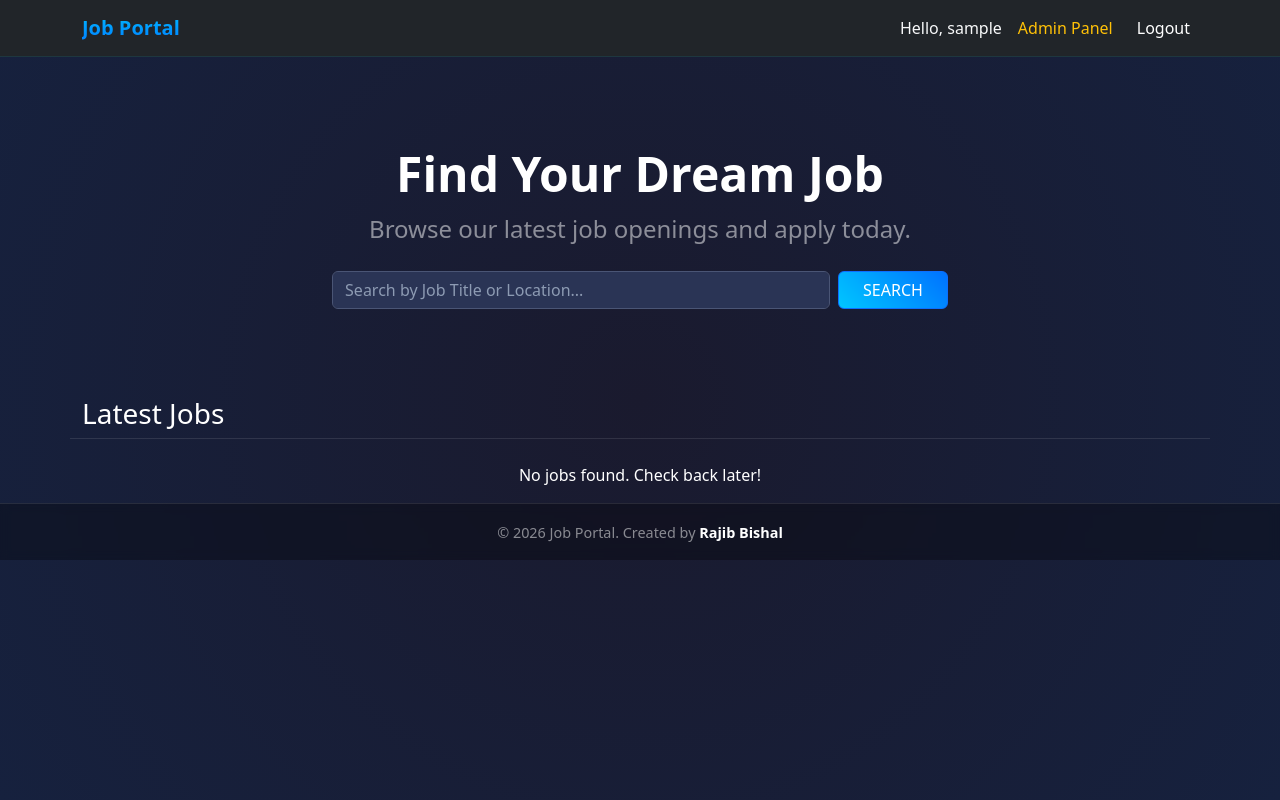
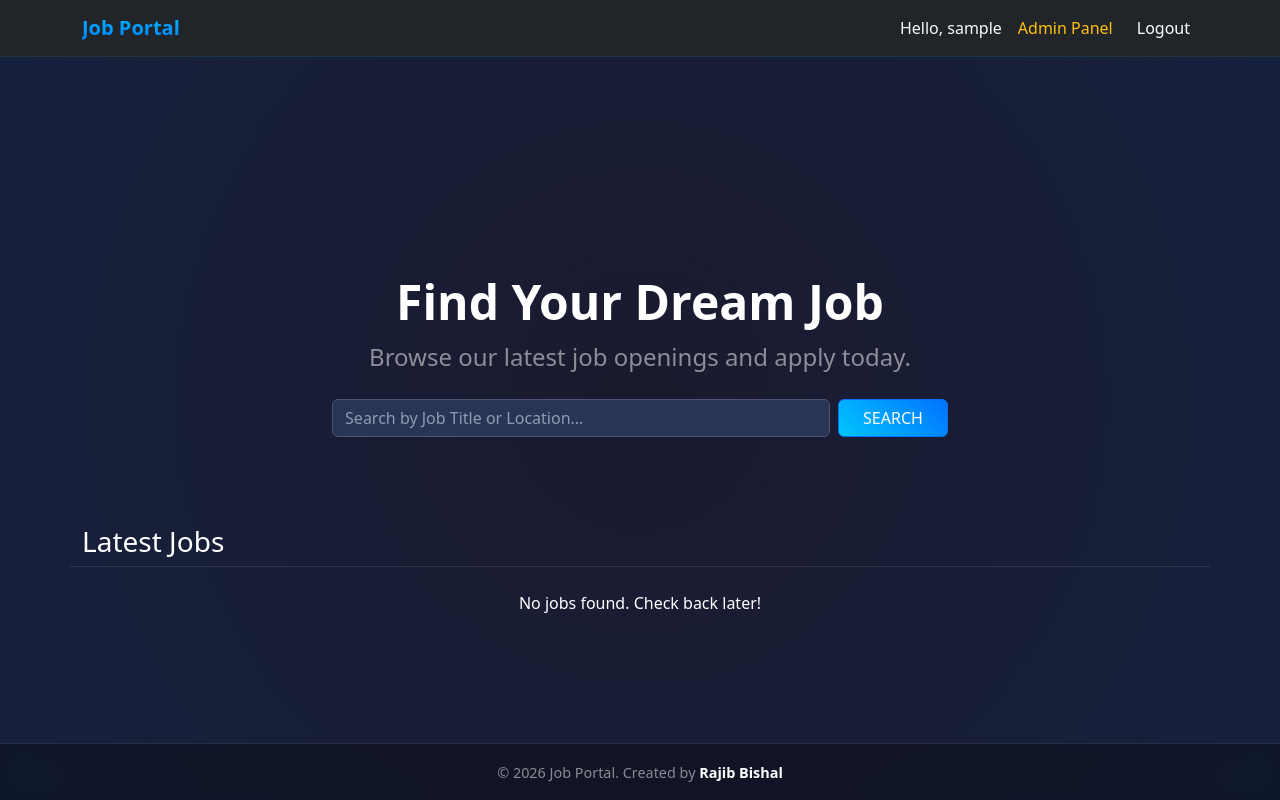
Before and after one commit to rajibishal/job-portal, a Flask app: page / in a window 1280 px wide. Run offline with Flask 3, Linux system fonts and the light colour scheme; the visitor is signed in with stand-in values (Sample User, id 1); data that the repository does not hold is empty.

Commit message:
Enhance layout with flexbox in style.css
Added flexbox properties to body and container for layout.

```diff
--- a/static/style.css
+++ b/static/style.css
@@ -2,18 +2,20 @@
 body {
     background: radial-gradient(circle at center, #1a1a2e 0%, #16213e 100%) !important;
     min-height: 100vh;
+    display: flex;
+    flex-direction: column; /* This pushes footer to bottom */
     font-family: 'Poppins', sans-serif;
-    color: #e0e0e0 !important; /* All default text to be light grey */
+    color: #e0e0e0 !important;
+}
+
+/* Make sure the main content expands to fill space */
+.container {
+    flex: 1;
 }
 
 h1, h2, h3, h4, h5, h6 {
     color: #ffffff !important; /* Forces all headers to be pure white */
     font-weight: 700;
-}
-
-/* Bootstrap makes these dark grey by default. We make them light grey. */
-.text-muted {
-    color: #b0b0b0 !important;
 }
 
 
```
